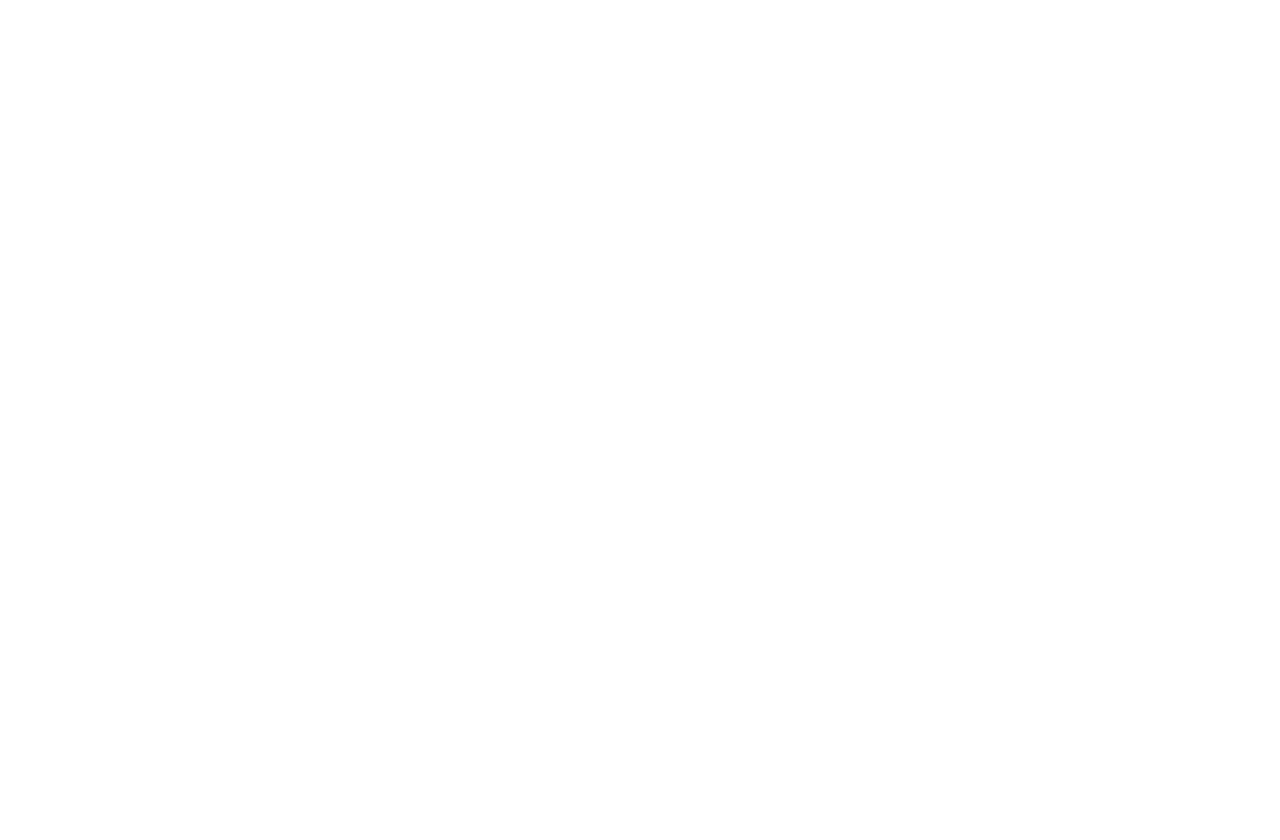
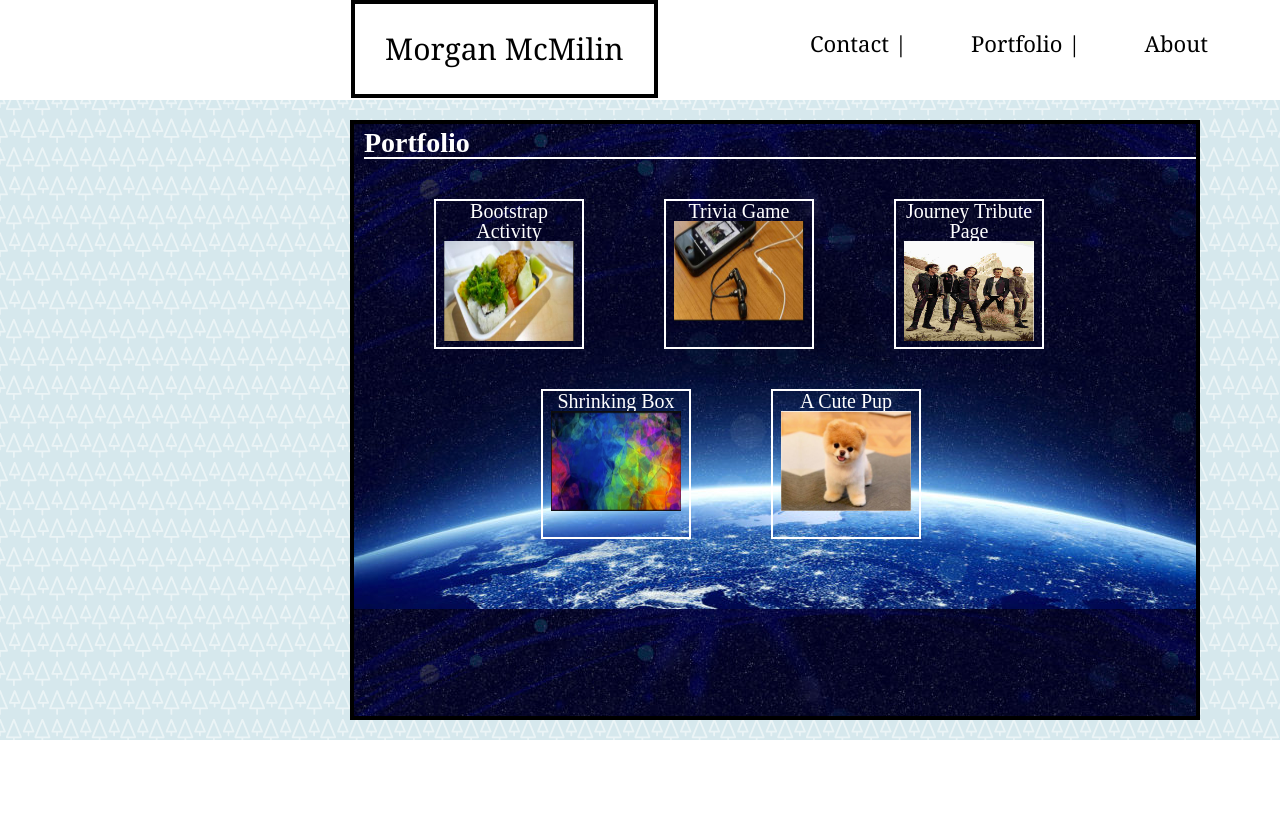
Before and after one commit to Morganatic/Basic-Portfolio, a plain HTML site: page portfolio.html in a window 1280 px wide. Before the commit the page ends 800 px from the top, so only its background shows below. Drawn offline with Linux system fonts and the light colour scheme.

Commit message:
finished assignment 1

```diff
--- a/assets/css/stylebasic.css
+++ b/assets/css/stylebasic.css
@@ -107,27 +107,25 @@ a {
     margin-left: 350px;
 }
 
-.contact {
+.contact1 {
     font-weight: bold;
     font-size: 28px;
     text-align: left;
-    margin-left: 5px;
-    margin-top: 10px;
-    border-bottom: 3px solid black;
+    margin-left: 10px;
 }
 
 input[type=text], select, textarea {
-    width: 100%; /* Full width */
-    padding: 12px; /* Some padding */
-    border: 1px solid #ccc; /* Gray border */
-    border-radius: 4px; /* Rounded borders */
-    box-sizing: border-box; /* Make sure that padding and width stays in place */
-    margin-top: 6px; /* Add a top margin */
-    margin-bottom: 16px; /* Bottom margin */
-    resize: vertical /* Allow the user to vertically resize the textarea (not horizontally) */
+    width: 100%;
+    padding: 12px;
+    border: 1px solid #ccc;
+    border-radius: 4px;
+    box-sizing: border-box;
+    margin-top: 6px;
+    margin-bottom: 16px;
+    resize: vertical;
   }
 
-  /* Style the submit button with a specific background color etc */
+
   input[type=submit] {
     background-color: #4CAF50;
     color: white;
@@ -137,17 +135,65 @@ input[type=text], select, textarea {
     cursor: pointer;
   }
 
-  /* When moving the mouse over the submit button, add a darker green color */
   input[type=submit]:hover {
     background-color: #45a049;
   }
 
-  /* Add a background color and some padding around the form */
   .container {
     border-radius: 5px;
     background-color: #f2f2f2;
     padding: 20px;
-    margin-top: 40px;
+    margin-top: 35px;
     width: 80%;
     margin-left: 150px;
   }
+
+  .container1 {
+      height: 600px;
+      width: 850px;
+      border: 4px solid black;
+      margin-left: 350px;
+      margin-top: 20px;
+      text-align: left;
+      font-size: 20px;
+      margin-left: 350px;
+      background: url("../images/24359364107_152b0152ff_k-879x485.jpg");
+  }
+
+  .container1 a {
+      color: white;
+  }
+
+  .portfolio1 {
+      margin-left: 10px;
+      margin-top: 5px;
+      text-align: left;
+      border-bottom: 2px solid white;
+      font-weight: bold;
+      font-size: 28px;
+      color: white;
+  }
+
+  .portboxes {
+    height: 150px;
+    width: 150px;
+    border: 2px solid white;
+    float: left;
+    margin-top: 40px;
+    margin-left: 80px;
+    color: white;
+  }
+
+  img {
+      height: 100px;
+      width: 130px;
+  }
+
+  .column1 {
+      float: left;
+  }
+
+  .column2 {
+      float: right;
+      margin-right: 275px;
+  }
--- a/portfolio.html
+++ b/portfolio.html
@@ -0,0 +1,59 @@
+<!DOCTYPE html>
+<html>
+    <head>
+        <title>Portfolio Page</title>
+        <link rel="stylesheet" type="text/css" href="assets/css/reset.css">
+        <link rel="stylesheet" type="text/css" href="assets/css/stylebasic.css">
+    </head>
+
+    <body>
+            <header>
+                <div class="topspace">
+                <header class="header1" style="margin-left: 351px";>
+                    Morgan McMilin
+                </header>
+                <header class="header2">
+                    <a href="index.html">About</a>
+                </header>
+                <header class="header4">
+                    <a href="portfolio.html">Portfolio |</a>
+                </header>
+                <header class="header5">
+                    <a href="contact.html">Contact |</a>
+                </header>
+                </div>
+            </header>
+
+            <div class="container1">
+                <div class="portfolio1">
+                    Portfolio
+                </div>
+                <div class="coulumn1">
+                    <div class="portboxes">
+                        Bootstrap Activity
+                        <img src="assets/images/Bootstrap.PNG">
+                    </div>
+                    <div class="portboxes">
+                        Trivia Game
+                        <img src="assets/images/Trivia.png">
+                    </div>
+                    <div class="portboxes">
+                        <a href="file:///C:/Users/mmcmi/Desktop/PREWORK_MSM/Module-4/Journey%20Tribute%20Page.html">Journey Tribute Page</a>
+                        <img src="assets/images/Journey.PNG">
+                    </div>
+                </div>
+                <div class="column2">
+                    <div class="portboxes" >
+                        <a href="file:///C:/Users/mmcmi/Desktop/PREWORK_MSM/Module-6/index.html">Shrinking Box</a>
+                        <img src="assets/images/Shrinking.PNG">
+                    </div>
+                    <div class="portboxes">
+                        <a href="file:///C:/Users/mmcmi/Desktop/PREWORK_MSM/Module-8/BooTheDog.html">A Cute Pup</a>
+                        <img src="assets/images/Dog.PNG">
+                    </div>
+                </div>
+            </div>
+
+            <div class="bottomspace">
+
+            </div>
```
Also changed, not shown: contact.html (+5 -1 lines), assets/images/24359364107_152b0152ff_k-879x485.jpg (added), assets/images/Bootstrap.PNG (added), assets/images/Dog.PNG (added), assets/images/Jounrey.PNG (added), assets/images/Journey.PNG (added), assets/images/Shrinking.PNG (added), assets/images/Spongebob meme.jpg (added), assets/images/Trivia.png (added).
